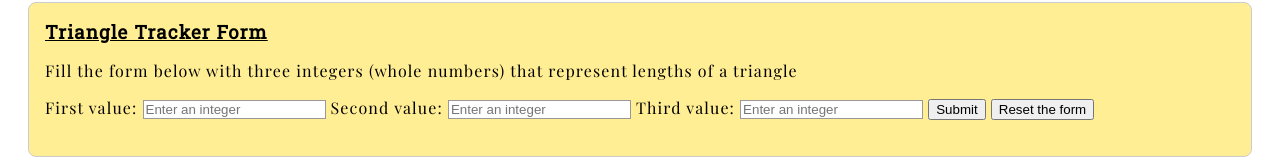
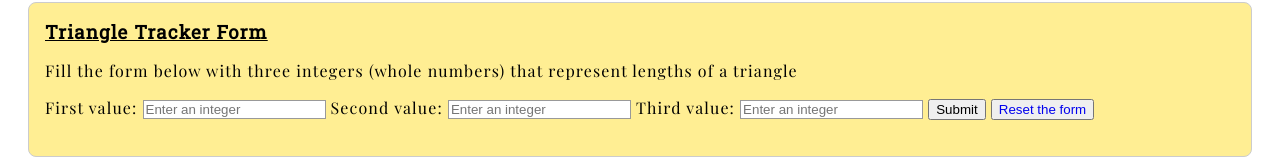
Before and after one commit to PeterKingori/TriangleTracker, a plain HTML site: page index.html in a window 1280 px wide. Shown: the part 382-547 px from the top of the page. Drawn offline with nearby package versions, Linux system fonts and the light colour scheme.

Commit message:
add a link tag to the reset button after the submit button on the form so that the page reloads the original html file and clears everything that a user has entered and any result that has been outputted

```diff
--- a/css/styles.css
+++ b/css/styles.css
@@ -19,6 +19,10 @@ body {
   padding: 1em;
   border: 1px solid #ccc;
   border-radius: 0.5em;
+}
+
+a {
+  text-decoration: none;
 }
 
 h3 {
--- a/index.html
+++ b/index.html
@@ -39,7 +39,7 @@
       <label for="thirdvalue">Third value:</label>
       <input type="number" id="value3" placeholder="Enter an integer">
       <button type="submit">Submit</button>
-      <button type="reset">Reset the form</button>
+      <button type="reset"><a href="index.html">Reset the form</a></button>
       <h3 id="displayresult"></h3>
     </form>
   </div>
```
